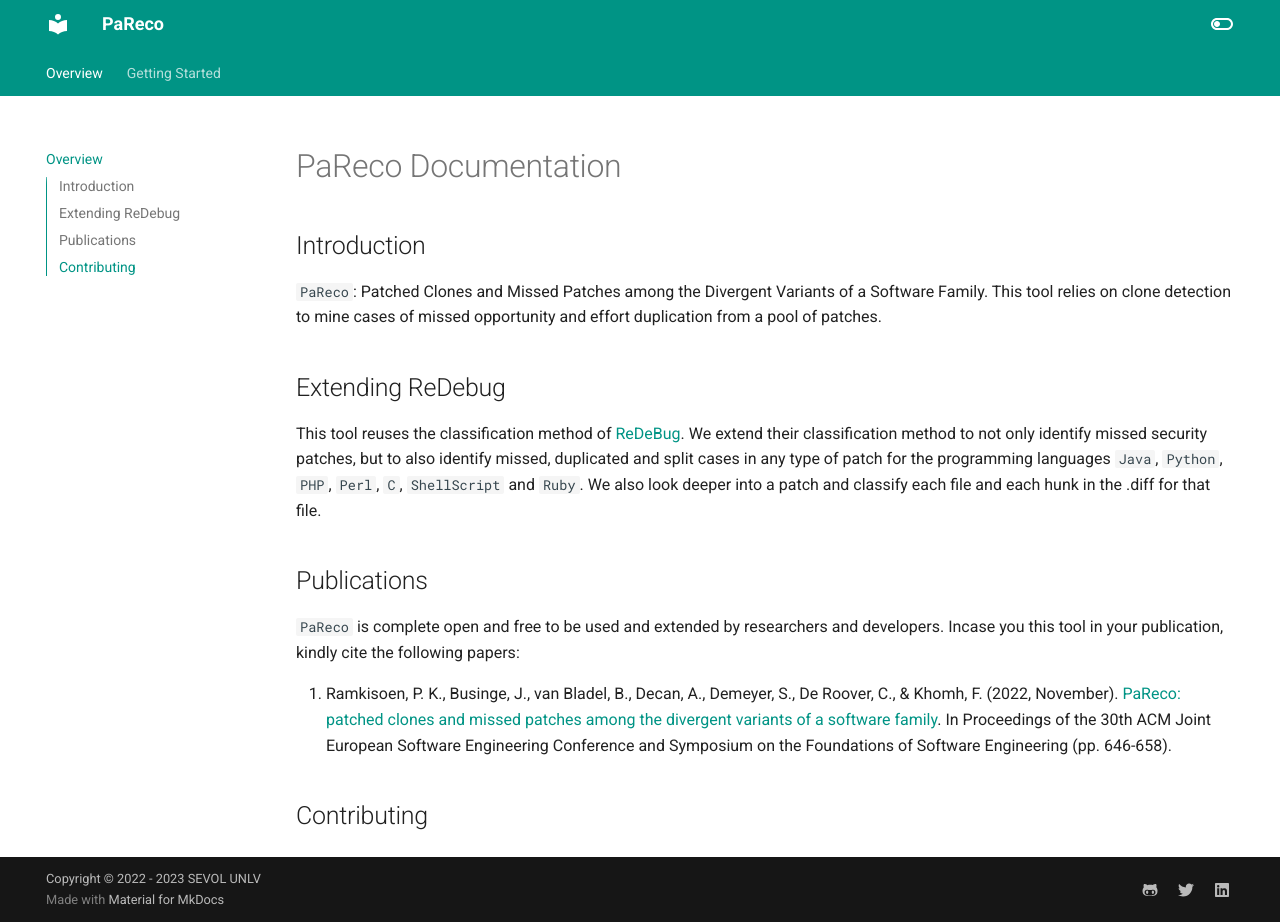
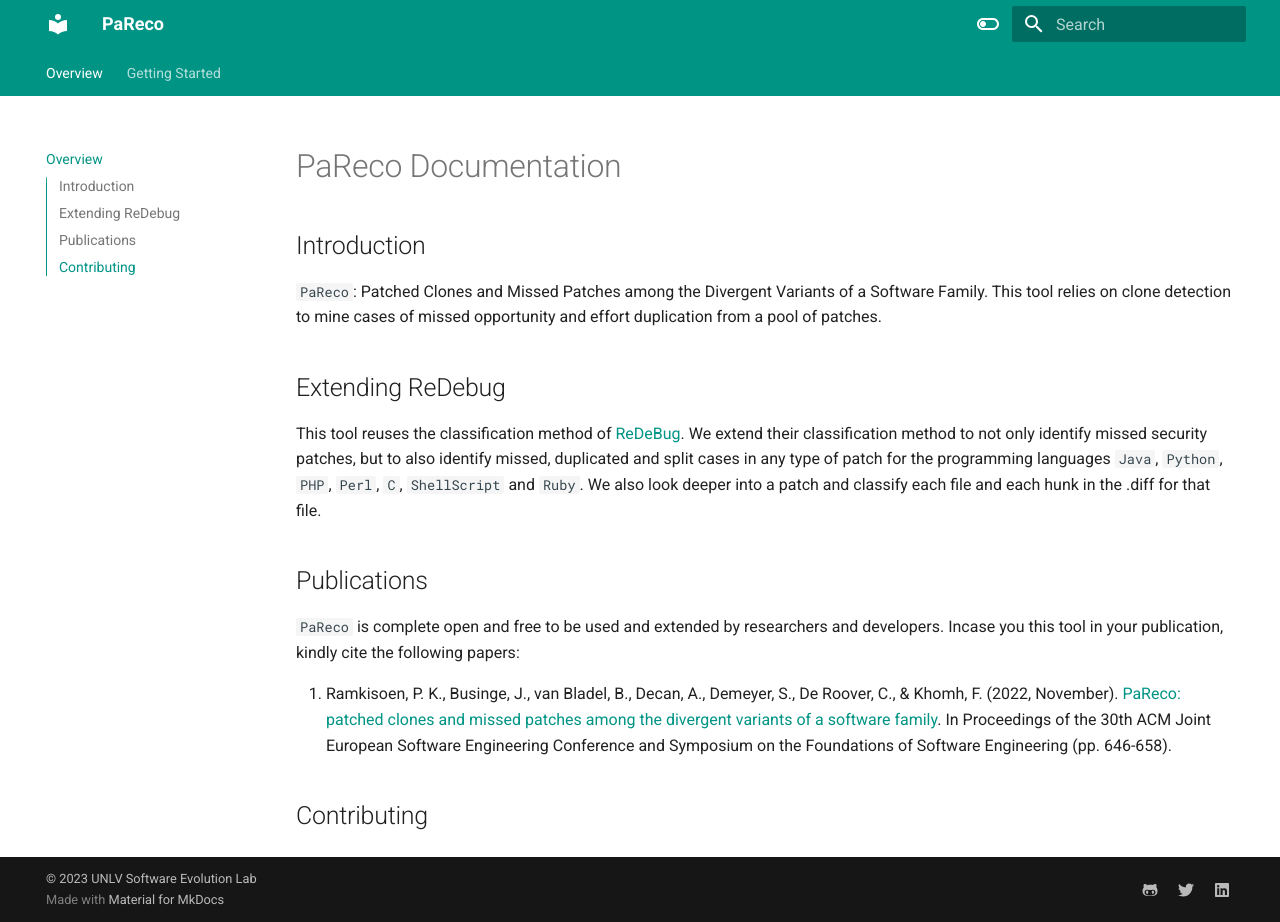
Before and after one commit to unlv-evol/PaReco, an MkDocs documentation site: the page built from docs/index.md, in a window 1280 px wide and 922 px high. Built offline with MkDocs 1.6.1 and Material for MkDocs 9.7.7, drawn with Linux system fonts in a browser that asks for light colours.

Commit message:
chore: update docs

```diff
--- a/mkdocs.yml
+++ b/mkdocs.yml
@@ -29,13 +29,10 @@
       primary: teal
       accent: lime
 
-plugins:
-  - social
-
 extra:
   social:
     - icon: fontawesome/brands/github-alt
-      link: https://github.com/unlv-evol/PaReco
+      link: https://github.com/unlv-evol/unlv-evol
     - icon: fontawesome/brands/twitter
       link: https://twitter.com/unlv-evol
     - icon: fontawesome/brands/linkedin
@@ -43,3 +40,23 @@
 nav:
     - Overview: index.md
     - Getting Started: about.md
+
+markdown_extensions:
+  - pymdownx.highlight:
+      anchor_linenums: true
+  - pymdownx.inlinehilite
+  - pymdownx.snippets
+  - admonition
+  - pymdownx.arithmatex:
+      generic: true
+  - footnotes
+  - pymdownx.details
+  - pymdownx.superfences
+  - pymdownx.mark
+  - attr_list
+  - pymdownx.emoji:
+      emoji_index: !!python/name:materialx.emoji.twemoji
+      emoji_generator: !!python/name:materialx.emoji.to_svg
+
+copyright: |
+  &copy; 2023 <a href="https://github.com/unlv-evol"  target="_blank" rel="noopener">UNLV Software Evolution Lab</a>
```
